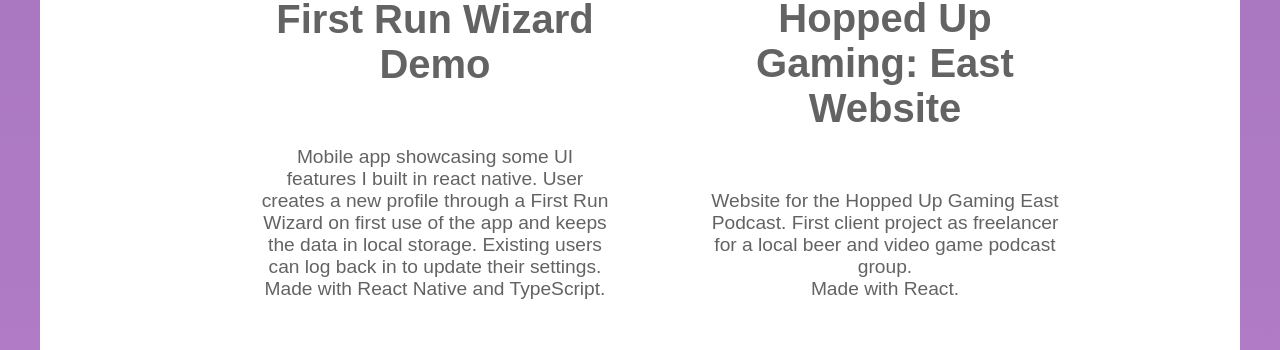
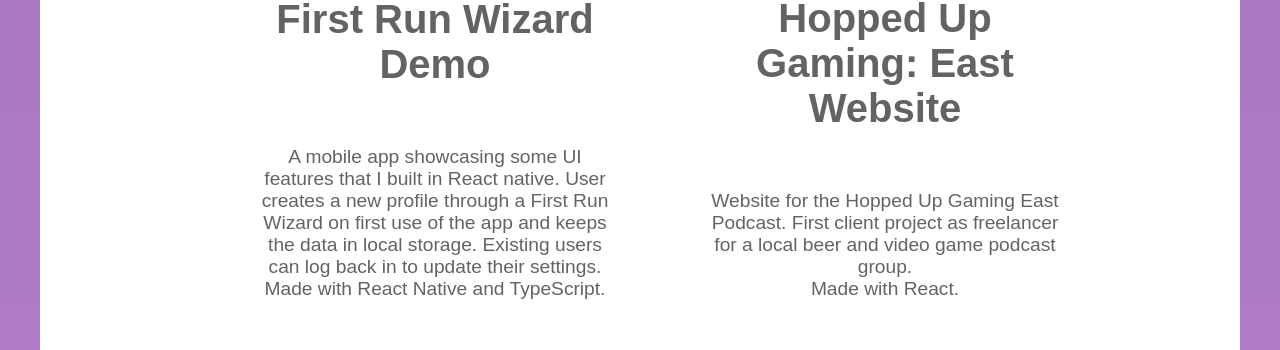
Before and after one commit to kfoley123/portfolio, a React (Create React App) app: page / in a window 1280 px wide. Shown: the part 1483-1833 px from the top of the page. Built offline with nearby package versions, Linux system fonts and the light colour scheme; a web font is replaced by a local one.

Commit message:
Update src/Components/Projects/Projects.js
Co-authored-by: Evan <oakeef@gmail.com>

```diff
--- a/src/Components/Projects/Projects.js
+++ b/src/Components/Projects/Projects.js
@@ -28,7 +28,7 @@
                         <h3>First Run Wizard Demo </h3>
                     </a>
                     <p>
-                        Mobile app showcasing some UI features I built in react
+                        A mobile app showcasing some UI features that I built in React
                         native. User creates a new profile through a First Run
                         Wizard on first use of the app and keeps the data in
                         local storage. Existing users can log back in to update
```
